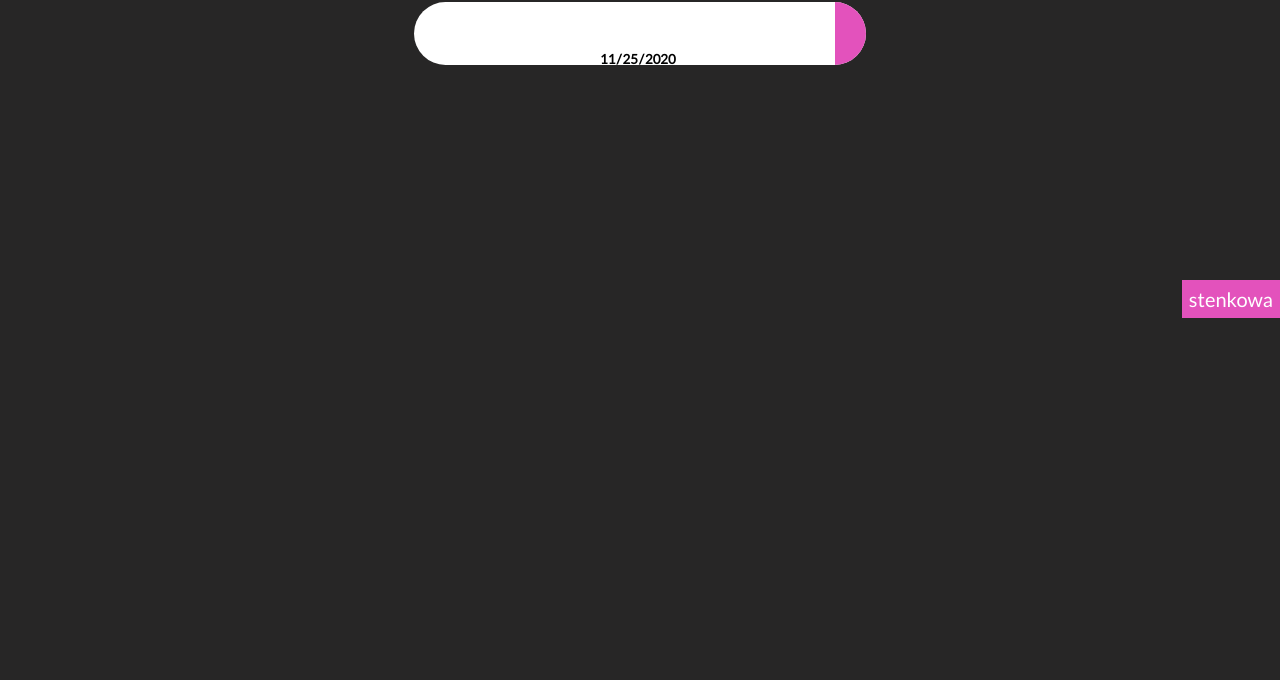
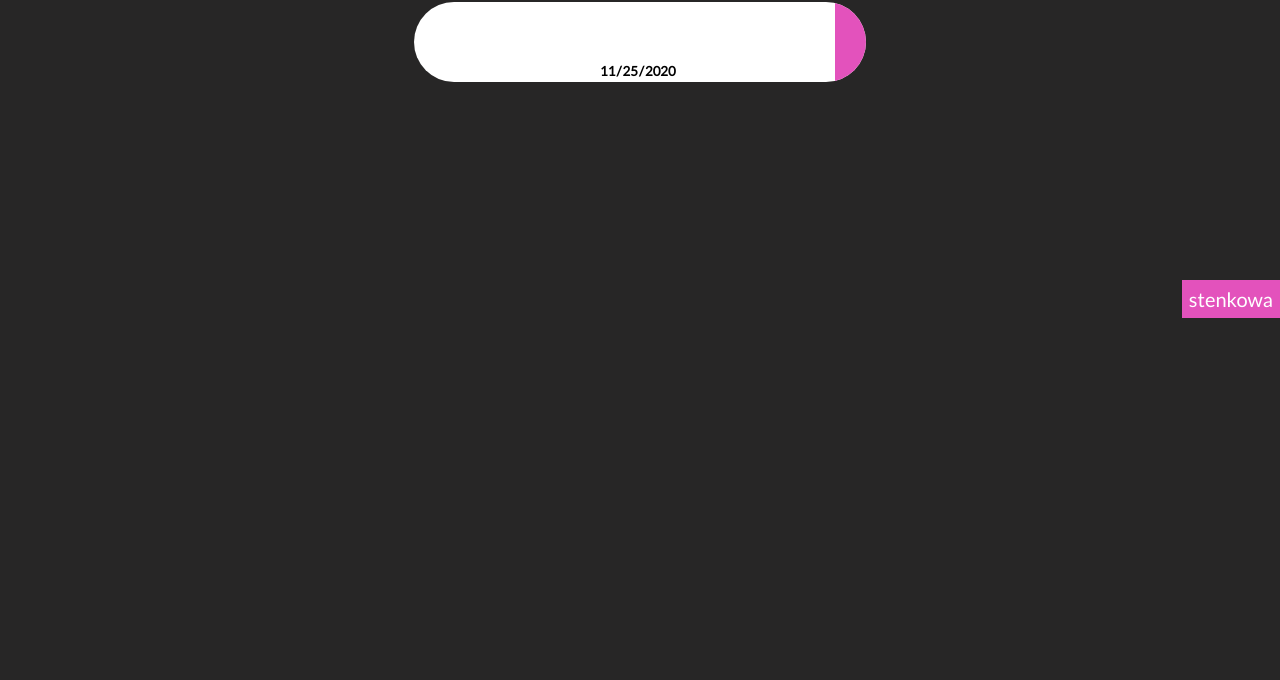
Before and after one commit to marcinstenka/mastenka-wp.pl, a plain HTML site: page todo/todo.html in a window 1280 px wide. Shown: the part 120-800 px from the top of the page. Drawn offline with Linux system fonts and the light colour scheme.

Commit message:
Date picker and input styles fixed

```diff
--- a/todo/todo.css
+++ b/todo/todo.css
@@ -40,17 +40,18 @@ h1{
 }
 .input{
     width: 100%;
+    height: 100%;
     font-size: 30px;
-    padding: 15px 15px 15px 25px;
+    padding: 0 15px 0 25px;
     border: none;
 }
 .inputs{
     position: relative;
     width: 100%;
+    height: 80px;
     max-width: 452px;
     min-width: 200px;
     overflow: hidden;
-    height: 63px;
     border-radius: 40px;
 }
 .colorPicker{
@@ -64,11 +65,13 @@ h1{
     -webkit-appearance: none
 }
 .datePicker{
-    transform: translate(185px, -26px);
     border: 0;
     font-weight: bold;
     background: none;
-    padding: 5px 0 0 0;
+    position: absolute;
+    bottom: 0;
+    left: 50%;
+    transform: translateX(-50%);
 }
 .dateTodo{
     position: absolute;
```
